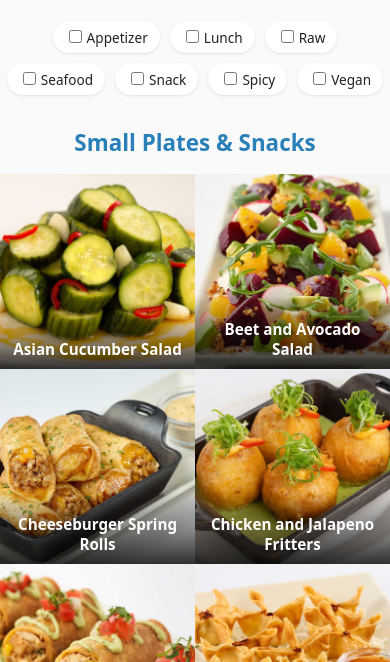
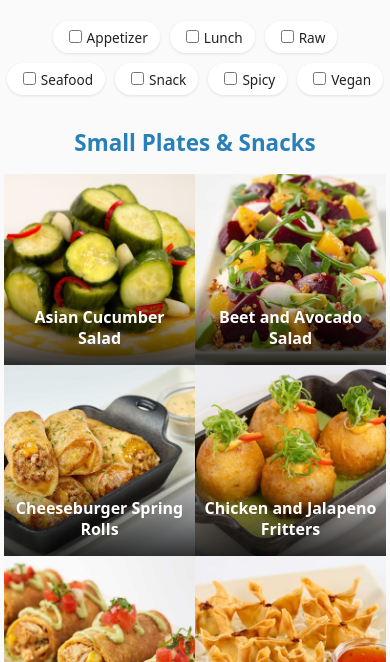
Before and after one commit to octos/menu, a plain HTML site: page index.html in a window 390 px wide. Shown: the part 146-808 px from the top of the page. Drawn offline with Linux system fonts and the light colour scheme.

Commit message:
Update index.html

```diff
--- a/index.html
+++ b/index.html
@@ -16,16 +16,12 @@ html, body {
   padding: 0 !important;
   width: 100vw;
   min-width: 100vw;
+  max-width: 100vw;
+  overflow-x: hidden; /* Prevent horizontal scroll */
   box-sizing: border-box;
   background: var(--bg);
   color: #222;
-}
-body {
   font-family: system-ui, sans-serif;
-  padding: 0 !important;
-  margin: 0 !important;
-  width: 100vw;
-  min-width: 100vw;
 }
 h1 {
   text-align: center;
@@ -38,12 +34,14 @@ h1 {
   text-align: center;
   margin: 2rem 0 1rem 0;
   font-weight: 600;
+  padding: 0 8px; /* small padding to avoid flush edges */
 }
 .subtitle {
   font-size: .9rem;
   text-align: center;
   color: #777;
   margin-bottom: 1.5rem;
+  padding: 0 8px;
 }
 #filters {
   display: flex;
@@ -51,6 +49,8 @@ h1 {
   gap: 10px;
   justify-content: center;
   margin: 1.5rem 0;
+  padding: 0 8px;
+  will-change: contents; /* hint to browser to optimize filter container */
 }
 #filters label {
   background: #fff;
@@ -60,6 +60,9 @@ h1 {
   box-shadow: 0 1px 3px rgba(0, 0, 0, .1);
   cursor: pointer;
   user-select: none;
+  /* prevent flicker by avoiding layout thrashing */
+  backface-visibility: hidden;
+  transform-style: preserve-3d;
 }
 #filters input {
   margin-right: 5px;
@@ -69,14 +72,17 @@ h1 {
   grid-template-columns: repeat(auto-fill, minmax(210px, 1fr));
   gap: 0;
   max-width: 100vw;
-  margin: 0;
+  margin: 0 auto;
+  padding: 0 4px; /* Add small side padding to limit overlap */
+  box-sizing: border-box;
+  overflow-wrap: break-word;
 }
 .item {
   position: relative;
   width: 100%;
   height: 0;
   padding-bottom: 100%;
-  overflow: hidden;
+  overflow: visible; /* allow overlay to extend beyond */
   background: #000;
 }
 .item img {
@@ -84,23 +90,23 @@ h1 {
   top: 0; left: 0;
   width: 100%; height: 100%;
   object-fit: cover;
-  transition: filter 0.3s ease;
+  user-select: none;
 }
-/* Name: always visible at bottom with fade */
 .name {
   position: absolute;
   bottom: 0; left: 0; right: 0;
-  background: linear-gradient(to top, rgba(0, 0, 0, 0.8), transparent);
+  background: linear-gradient(to top, rgba(0,0,0,0.8), transparent);
   color: var(--txt);
   padding: 30px 12px 12px;
   font-weight: 600;
   text-align: center;
-  font-size: .95rem;
+  font-size: 1.05rem;
   line-height: 1.3;
   z-index: 2;
-  pointer-events: none;
+  pointer-events:none;
+  word-break: break-word;
+  min-height: 3.2em; /* Ensures space for two lines */
 }
-/* Overlay box: centered, just behind and beneath the text */
 .overlay {
   position: absolute;
   left: 50%;
@@ -110,51 +116,49 @@ h1 {
   max-width: 90%;
   padding: 22px 19px;
   border-radius: 18px;
-  background: rgba(24,24,24,0.94);
+  background: rgba(24, 24, 24, 0.75); /* lighter background (less hiding) */
   color: var(--txt);
-  font-size: 1.05rem;
-  font-weight: 500;
+  font-size: 1.05rem; /* same as .name font size */
+  font-weight: 600;   /* match title font weight */
+  font-family: inherit; /* inherit same font family */
   text-align: center;
   pointer-events: none;
-  box-shadow: 0 6px 32px 8px rgba(0,0,0,0.16);
+  box-shadow: 0 6px 32px 8px rgba(0, 0, 0, 0.16);
   opacity: 0;
-  transition: opacity 0.28s;
+  transition: opacity 0.3s ease-out;
   z-index: 10;
   display: flex;
   align-items: center;
   justify-content: center;
-  white-space: pre-line;
-  overflow-wrap: break-word;
+  white-space: pre-wrap;
+  word-break: break-word;
 }
-.item.show-desc .overlay,
-.item:hover .overlay {
+/* Show overlay instantly (no fade-in) */
+.item.show-desc .overlay {
   opacity: 1;
   pointer-events: auto;
+  transition: none;
 }
-/* Remove default space on smallest screens */
-@media (max-width:600px) {
-  html, body {
-    margin: 0 !important;
-    padding: 0 !important;
-    width: 100vw;
-    min-width: 100vw;
-    max-width: 100vw !important;
-    box-sizing: border-box;
+/* Fade out overlay with transition */
+.item:not(.show-desc) .overlay {
+  transition: opacity 0.3s ease-out;
 }
+
+@media (max-width: 600px) {
   .grid {
     grid-template-columns: repeat(auto-fill, minmax(150px, 1fr));
-    max-width: 100vw !important;
-    margin: 0 !important;
+    padding: 0 4px;
+  }
+  .name {
+    font-size: 1rem;
+    padding: 24px 8px 10px;
+    min-height: 3em;
   }
   #filters, .subtitle, .section-title, h1 {
     margin-left: 0 !important;
     margin-right: 0 !important;
     padding-left: 0 !important;
     padding-right: 0 !important;
-  }
-  .name {
-    font-size: .95rem;
-    padding: 24px 8px 10px;
   }
 }
 .missing {
@@ -174,9 +178,10 @@ h1 {
 <p class="subtitle">Tap or hover for description • Filter by tags</p>
 <div id="filters"></div>
 <div class="section-title">Small Plates & Snacks</div>
-<div id="grid1" class="grid"></div>
+<div id="grid1" class="grid" aria-live="polite" aria-relevant="additions"></div>
 <div class="section-title">Appetizers</div>
-<div id="grid2" class="grid"></div>
+<div id="grid2" class="grid" aria-live="polite" aria-relevant="additions"></div>
+
 <script>
 const IMG_FOLDERS = {
   small: 'i/01_(16)_Small_Plates_and_Snacks/',
@@ -184,7 +189,7 @@ const IMG_FOLDERS = {
 };
 
 fetch('menu.json')
-  .then(r => r.json())
+  .then(resp => resp.json())
   .then(data => {
     const tagSet = new Set();
     data.forEach(o => o.tags.forEach(t => tagSet.add(t)));
@@ -204,58 +209,78 @@ fetch('menu.json')
     function render() {
       const excluded = new Set();
       filtersDiv.querySelectorAll('input:checked').forEach(c => excluded.add(c.dataset.tag));
-      renderGrid('grid1', 'small');
-      renderGrid('grid2', 'appetizer');
 
-      function renderGrid(gridId, section) {
+      // Render in place without clearing grids first to prevent flicker:
+      // Update items selectively.
+
+      renderGrid('grid1', 'small', excluded);
+      renderGrid('grid2', 'appetizer', excluded);
+      setupMobileTap();
+    }
+
+    // Render grid without full innerHTML clears to avoid flicker:
+    // Instead, rebuild minimal DOM efficiently.
+    function renderGrid(gridId, section, excludedTags) {
       const grid = document.getElementById(gridId);
-        grid.innerHTML = '';
-        const items = data.filter(o => o.section === section && !o.tags.some(t => excluded.has(t)));
-        items.forEach((item, idx) => {
+
+      // Filtered items
+      const filteredItems = data.filter(
+        item => item.section === section && !item.tags.some(t => excludedTags.has(t))
+      );
+
+      // Create a DocumentFragment for batch appending (better perf)
+      const fragment = document.createDocumentFragment();
+
+      filteredItems.forEach(item => {
         const div = document.createElement('div');
         div.className = 'item';
         div.tabIndex = 0;
         const img = new Image();
+        img.alt = prettyName(item.file);
         img.src = IMG_FOLDERS[section] + item.file;
-          img.alt = prettyName(item.file);
-          img.onload = () => div.appendChild(img);
+        img.onload = () => img.style.visibility = "visible";
         img.onerror = () => {
           const miss = document.createElement('div');
           miss.className = 'missing';
           miss.textContent = 'Image missing';
           div.appendChild(miss);
         };
+        img.style.visibility = 'hidden'; // prevent flicker before load
+        div.appendChild(img);
+
         const name = document.createElement('div');
         name.className = 'name';
         name.textContent = prettyName(item.file);
+        div.appendChild(name);
+
         const overlay = document.createElement('div');
         overlay.className = 'overlay';
-          overlay.innerHTML = `<div>${item.desc}</div>`;
-          div.appendChild(name);
+        overlay.textContent = item.desc;
         div.appendChild(overlay);
-          grid.appendChild(div);
+
+        fragment.appendChild(div);
       });
-      }
-      setupMobileTap();
+
+      // Replace children all at once to reduce flicker
+      grid.replaceChildren(fragment);
     }
 
-    // Only one tapped card at a time, tap toggles overlay on/off
     function setupMobileTap() {
       if (/Mobi|Android|iPhone|iPad|iPod/i.test(navigator.userAgent)) {
         document.querySelectorAll('.item').forEach(el => {
-          el.removeEventListener('click', el._tapHandler, false);
+          el.removeEventListener('click', el._tapHandler);
           el._tapHandler = function(e) {
-            // Remove overlays from all cards except this one
+            // Close others
             document.querySelectorAll('.item.show-desc').forEach(card => {
               if (card !== el) card.classList.remove('show-desc');
             });
-            // Toggle this card
+            // Toggle this
             el.classList.toggle('show-desc');
           };
-          el.addEventListener('click', el._tapHandler, false);
+          el.addEventListener('click', el._tapHandler);
         });
-        // Optional: Tap outside cards removes overlays
-        document.addEventListener('touchstart', function(e) {
+
+        document.addEventListener('touchstart', e => {
           const item = e.target.closest('.item');
           if (!item) {
             document.querySelectorAll('.item.show-desc').forEach(card => card.classList.remove('show-desc'));
@@ -278,6 +303,9 @@ fetch('menu.json')
     }
 
     render();
+  })
+  .catch(e => {
+    console.error('Failed to load menu.json:', e);
   });
 </script>
 </body>
```
Lines whose indentation alone changed are shown as unchanged.
